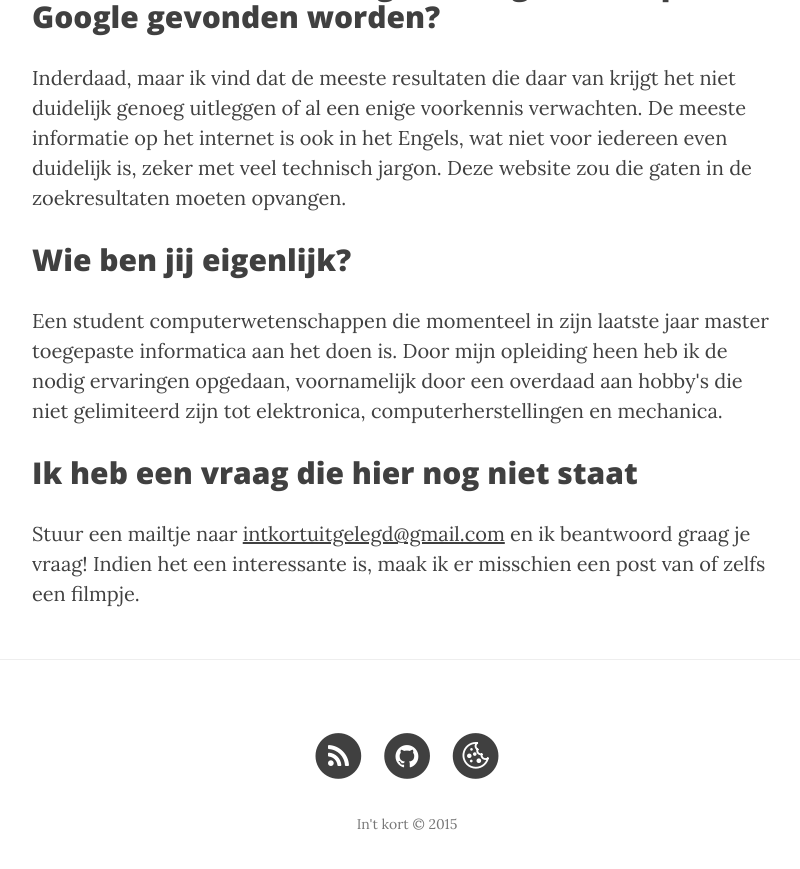
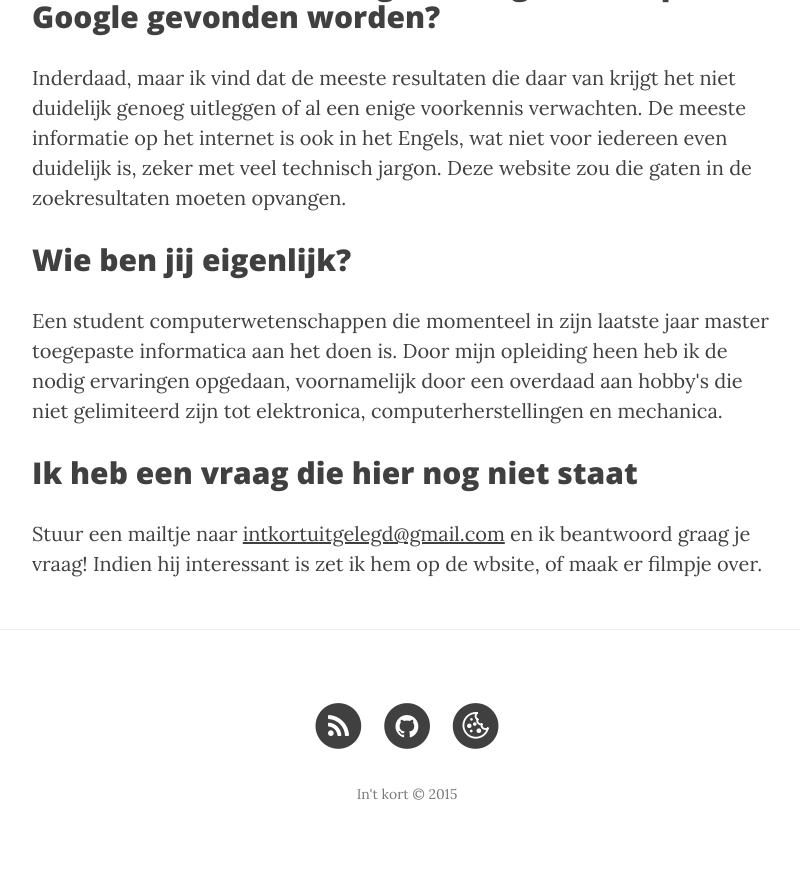
Before and after one commit to intkort/intkort.github.io, a Jekyll site: the page built from over.html, in a window 1280 px wide and 900 px high, scrolled down 1257 px. Shown: the top 869 px of the window, without its empty margins (233-1033 px from the left). Built offline with Jekyll 4.4.1, drawn with Linux system fonts in a browser that asks for light colours; nearby versions of some CDN libraries; some web fonts are replaced.

Commit message:
Update over.html

```diff
--- a/over.html
+++ b/over.html
@@ -20,4 +20,4 @@ header-img: "img/about-bg.jpg"
 <p>Een student computerwetenschappen die momenteel in zijn laatste jaar master toegepaste informatica aan het doen is. Door mijn opleiding heen heb ik de nodig ervaringen opgedaan, voornamelijk door een overdaad aan hobby's die niet gelimiteerd zijn tot elektronica, computerherstellingen en mechanica.</p>
 
 <h2>Ik heb een vraag die hier nog niet staat</h2>
-<p>Stuur een mailtje naar <a href="mailto:intkortuitgelegd@gmail.com">intkortuitgelegd@gmail.com</a> en ik beantwoord graag je vraag! Indien het een interessante is, maak ik er misschien een post van of zelfs een filmpje.</p>
+<p>Stuur een mailtje naar <a href="mailto:intkortuitgelegd@gmail.com">intkortuitgelegd@gmail.com</a> en ik beantwoord graag je vraag! Indien hij interessant is zet ik hem op de wbsite, of maak er filmpje over.</p>
```
